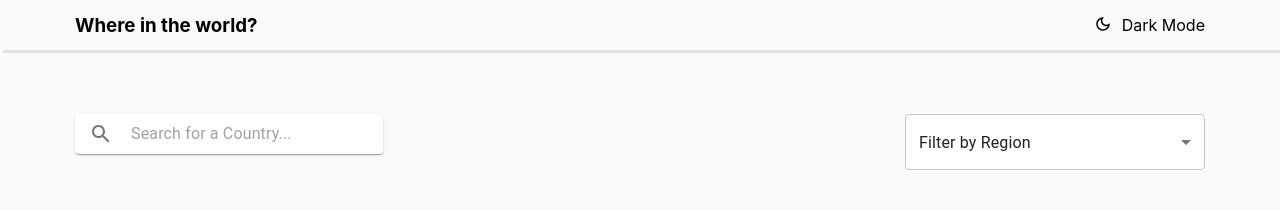
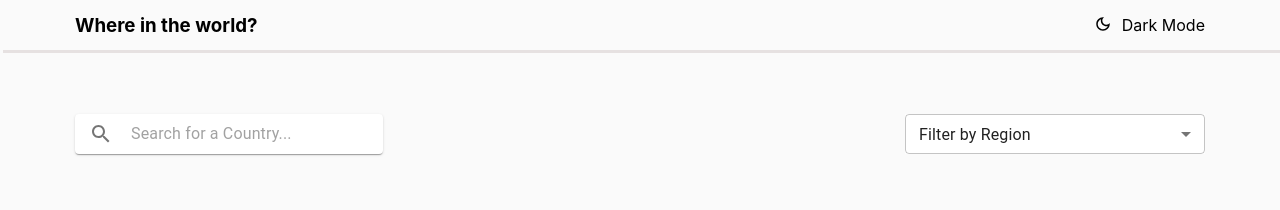
Before and after one commit to Amukayoung/countries, a React (Create React App) app: page / in a window 1280 px wide. Shown: the top 210 px of the page. Built offline with nearby package versions, Linux system fonts and the light colour scheme; grey boxes are pictures that could not be loaded.

Commit message:
Added  style for select element

```diff
--- a/src/components/SelectRegions.js
+++ b/src/components/SelectRegions.js
@@ -6,11 +6,10 @@ import FormControl from '@mui/material/FormControl';
 import Select from '@mui/material/Select';
 
 const ITEM_HEIGHT = 48;
-const ITEM_PADDING_TOP = 8;
 const MenuProps = {
   PaperProps: {
     style: {
-      maxHeight: ITEM_HEIGHT * 4.5 + ITEM_PADDING_TOP,
+      maxHeight: ITEM_HEIGHT * 4.5,
       width: 250,
     },
   },
@@ -51,6 +50,7 @@ export default function SelectRegions() {
     <div>
       <FormControl sx={{ m: 1, width: 300, mt: 3,marginRight:"75px",backgroundColor:"#ffffff" }}>
         <Select
+        size='small'
           multiple
           displayEmpty
           value={personName}
```
